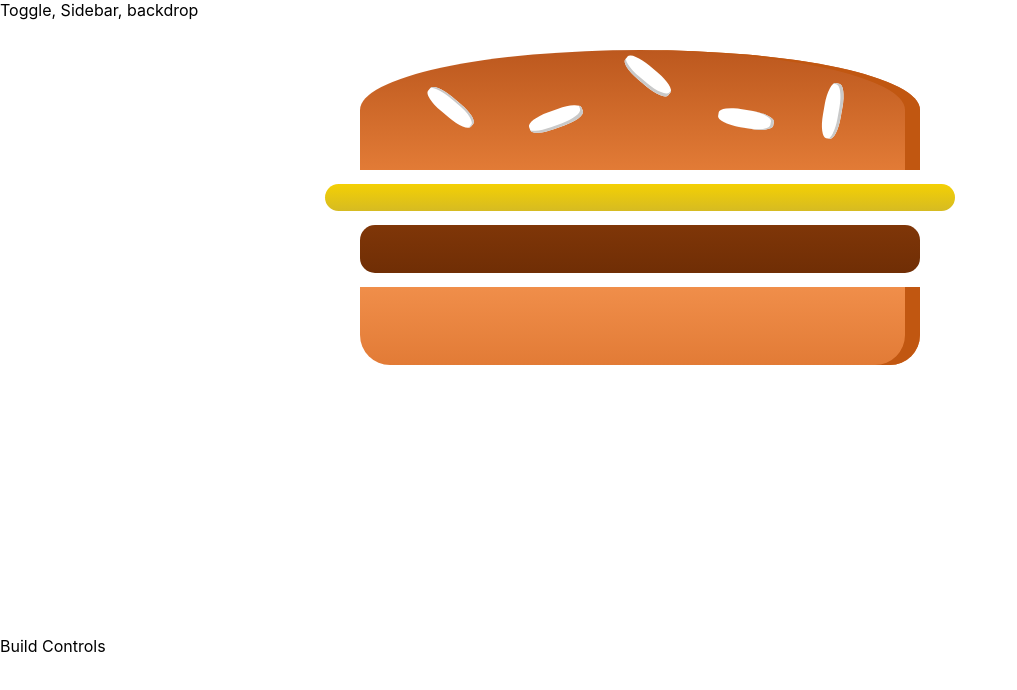
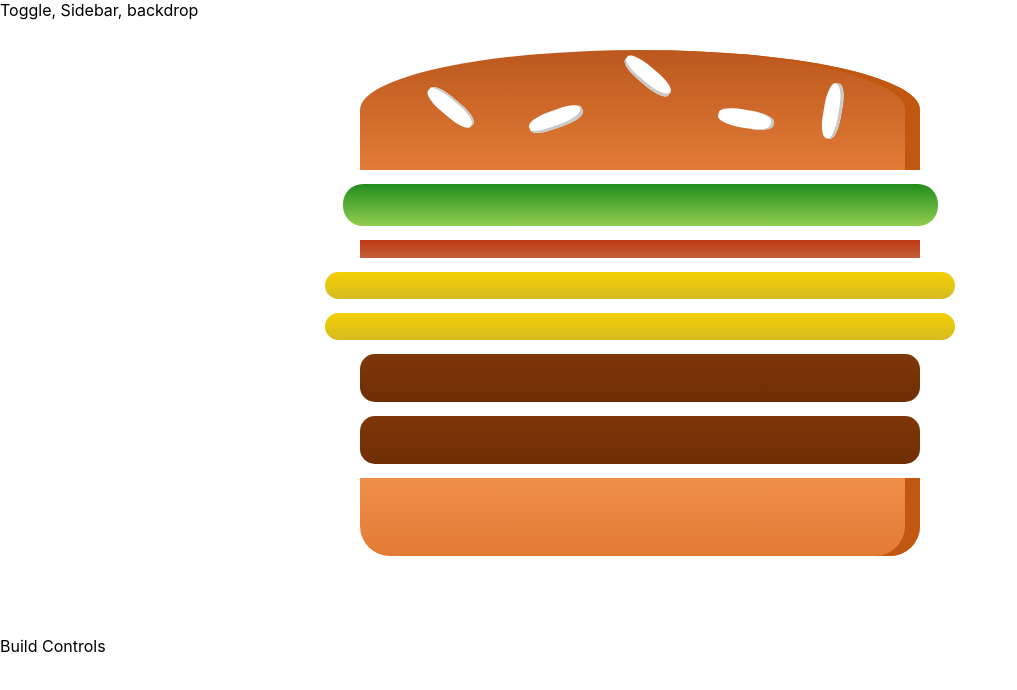
Before and after one commit to aronbergman/burger-builder, a React (Create React App) app: page / in a window 1280 px wide. Shown: the top 690 px of the page, without its empty margins (0-1017 px from the left). Built offline with nearby package versions, Linux system fonts and the light colour scheme.

Commit message:
Outputting Burger Ingredients Dynamically

```diff
--- a/src/components/Burger/Burger.jsx
+++ b/src/components/Burger/Burger.jsx
@@ -4,11 +4,19 @@
 import BurgerIngridient from './BurgerIngridient/BurgerIngridient'
 
 const Burger = props => {
+    const transformedIngredients = Object.keys(props.ingridients)
+        .map(igKey => {
+            console.log('Object.keys(props.ingridients)', Object.keys(props.ingridients), igKey)
+            return [...Array(props.ingridients[igKey])]
+                .map((_, i) => {
+                    console.log('...Array(props.ingridients[igKey])]', [...Array(props.ingridients[igKey])], i)
+                return <BurgerIngridient key={igKey + i} type={igKey}/>;
+            })
+        });
     return (
         <div className={classes.Burger}>
             <BurgerIngridient type='bread-top'/>
-            <BurgerIngridient type='cheese'/>
-            <BurgerIngridient type='meat'/>
+            {transformedIngredients}
             <BurgerIngridient type='bread-bottom'/>
         </div>
     )
--- a/src/containers/BurgerBuilder/BurgerBuilder.jsx
+++ b/src/containers/BurgerBuilder/BurgerBuilder.jsx
@@ -2,14 +2,27 @@
 import Aux from '../../hoc/Aux'
 import Burger from "../../components/Burger/Burger";
 
-class BurgerBuilder extends React.Component{
+class BurgerBuilder extends React.Component {
+    // constructor(props) {
+    //     super(props);
+    //     this.state = {}
+    // }
+
+    state = {
+        ingridients: {
+            salad: 1,
+            bacon: 1,
+            cheese: 2,
+            meat: 2
+        }
+    };
 
     render() {
         return (
-          <Aux>
-              <Burger/>
-              <div>Build Controls</div>
-          </Aux>
+            <Aux>
+                <Burger ingridients={this.state.ingridients}/>
+                <div>Build Controls</div>
+            </Aux>
         );
     }
 }
```
